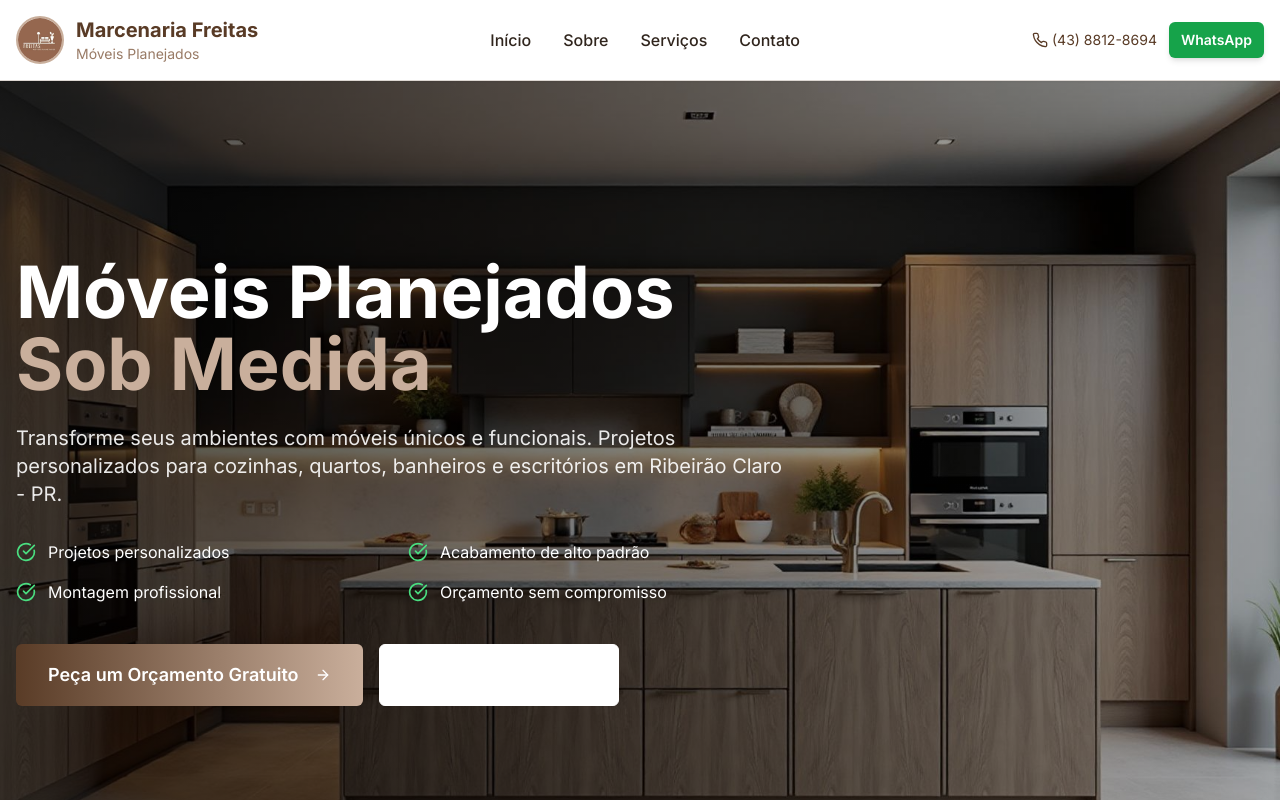
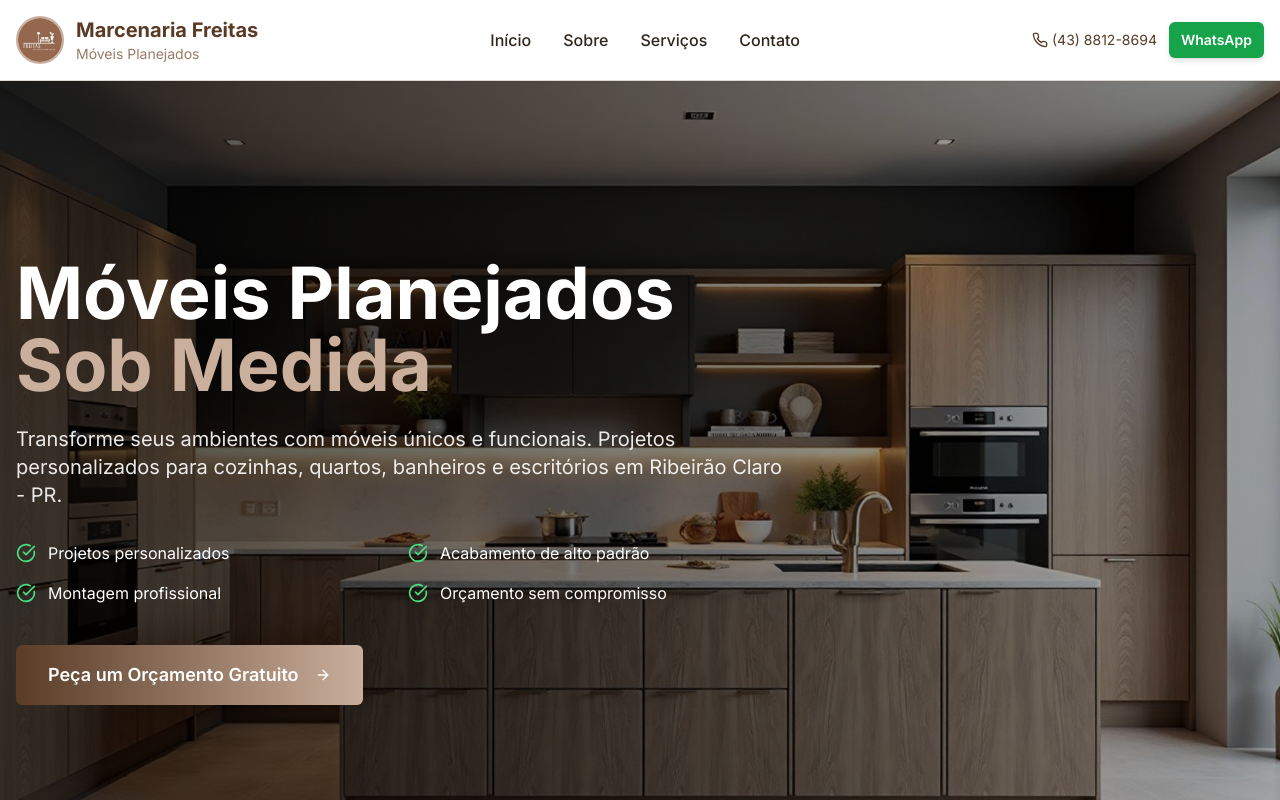
Before and after one commit to FelipeDesigne/freitas-marcenaria-showcase, a React (Vite) app: page / in a window 1280 px wide. Shown: the top 800 px of the page. Built offline with nearby package versions, Linux system fonts and the light colour scheme.

Commit message:
Remove "View Projects" button
Remove the "View Projects" button from the hero section of the website.

```diff
--- a/src/components/Hero.tsx
+++ b/src/components/Hero.tsx
@@ -59,15 +59,6 @@ export const Hero = () => {
                 Peça um Orçamento Gratuito
                 <ArrowRight className="w-5 h-5 ml-2" />
               </Button>
-
-              <Button
-                variant="outline"
-                size="lg"
-                onClick={() => document.getElementById('galeria')?.scrollIntoView({ behavior: 'smooth' })}
-                className="text-lg px-8 py-4 h-auto border-white text-white hover:bg-white hover:text-brown-dark"
-              >
-                Ver Nossos Projetos
-              </Button>
             </div>
           </div>
         </div>
```
